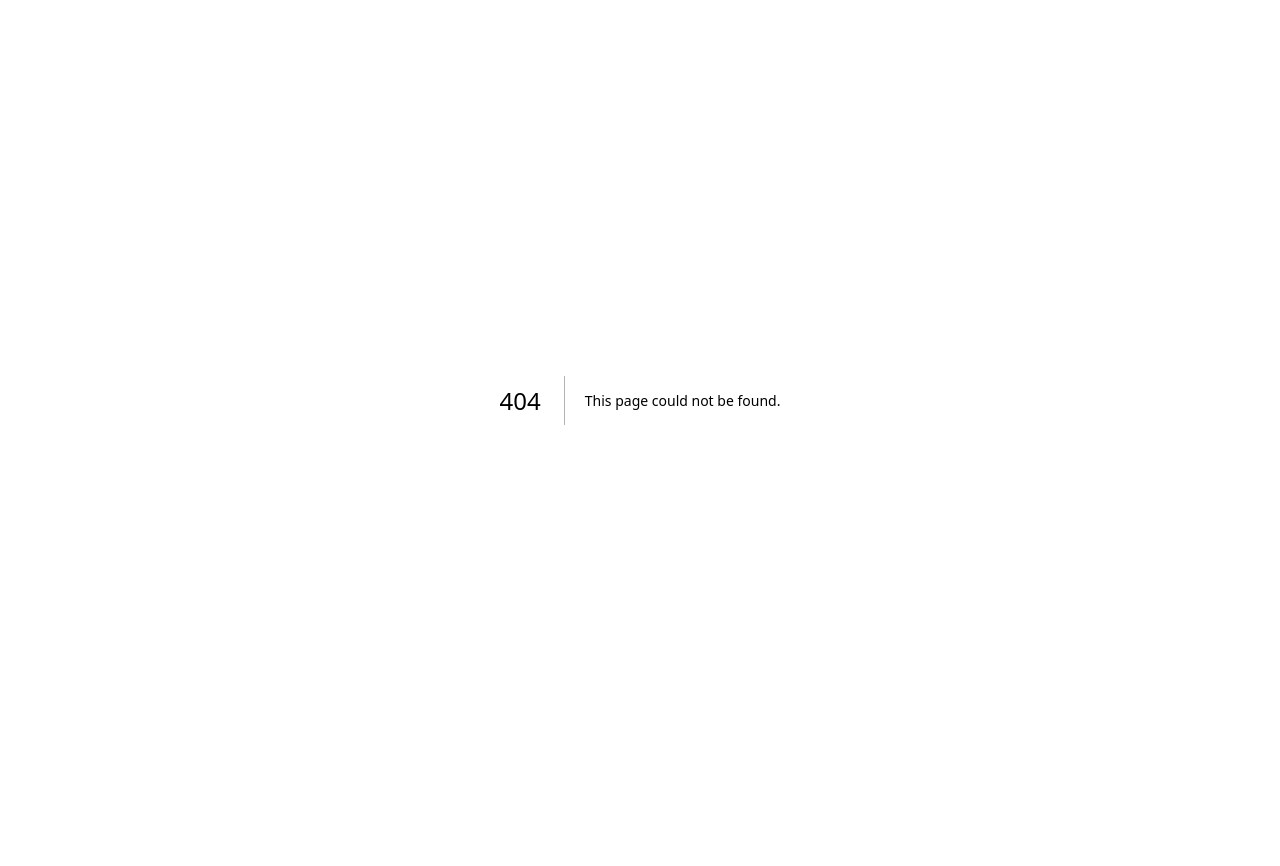
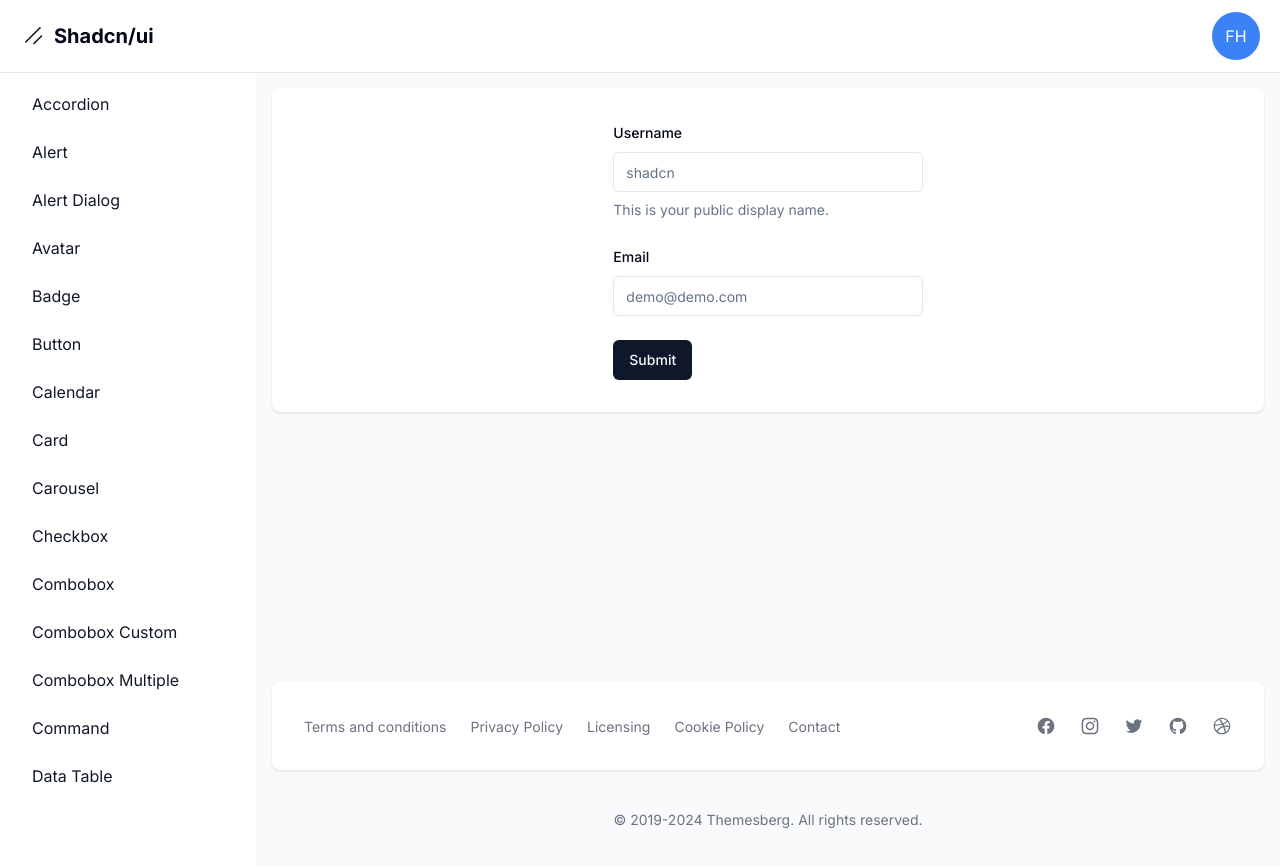
Before and after one commit to AlexMartin998/shadcn-next-b1, a Next.js app: page /dashboard/form in a window 1280 px wide. Before the commit this address had no page. Shown: the top 866 px of the page. Before the commit the page ends 800 px from the top, so only its background shows below. Built offline with nearby package versions, Linux system fonts and the light colour scheme.

Commit message:
ADD: Form - CustomInputComponent

```diff
--- a/package.json
+++ b/package.json
@@ -9,6 +9,7 @@
     "lint": "next lint"
   },
   "dependencies": {
+    "@hookform/resolvers": "^3.6.0",
     "@radix-ui/react-accordion": "^1.1.2",
     "@radix-ui/react-alert-dialog": "^1.0.5",
     "@radix-ui/react-avatar": "^1.0.4",
@@ -18,6 +19,7 @@
     "@radix-ui/react-label": "^2.0.2",
     "@radix-ui/react-popover": "^1.0.7",
     "@radix-ui/react-progress": "^1.0.3",
+    "@radix-ui/react-radio-group": "^1.1.3",
     "@radix-ui/react-select": "^2.0.0",
     "@radix-ui/react-separator": "^1.0.3",
     "@radix-ui/react-slider": "^1.1.2",
@@ -37,11 +39,13 @@
     "react": "^18",
     "react-day-picker": "^8.10.1",
     "react-dom": "^18",
+    "react-hook-form": "^7.51.5",
     "sonner": "^1.4.41",
     "tailwind-merge": "^2.3.0",
     "tailwindcss-animate": "^1.0.7",
     "unique-names-generator": "^4.7.1",
-    "uuid": "^9.0.1"
+    "uuid": "^9.0.1",
+    "zod": "^3.23.8"
   },
   "devDependencies": {
     "@types/node": "^20",
--- /dev/null
+++ b/src/app/dashboard/form/page.tsx
@@ -0,0 +1,103 @@
+'use client';
+
+import { zodResolver } from '@hookform/resolvers/zod';
+import { useForm } from 'react-hook-form';
+import { z } from 'zod';
+
+// form
+import { Button } from '@/components/ui/button';
+import {
+  Form,
+  FormControl,
+  FormDescription,
+  FormField,
+  FormItem,
+  FormLabel,
+  FormMessage,
+} from '@/components/ui/form';
+import { Input } from '@/components/ui/input';
+import { toast } from '@/components/ui/use-toast';
+
+import { CustomInputComponent } from '@/components/custom-ui/forms';
+
+export type FormValuesType = z.infer<typeof formSchema>;
+const formSchema = z.object({
+  username: z.string().min(2).max(12),
+  email: z.string().email(),
+});
+
+export type PageProps = {};
+
+const Page: React.FC<PageProps> = () => {
+  const form = useForm<FormValuesType>({
+    resolver: zodResolver(formSchema),
+    defaultValues: {
+      username: '',
+      email: '',
+    },
+  });
+
+  // 2. Define a submit handler.
+  function onSubmit(data: FormValuesType) {
+    // Do something with the form values.
+    // ✅ This will be type-safe and validated.
+    console.log({ data });
+
+    toast({
+      title: 'You submitted the following values:',
+      description: (
+        <pre className="mt-2 w-[340px] rounded-md bg-slate-950 p-4">
+          <code className="text-white">{JSON.stringify(data, null, 2)}</code>
+        </pre>
+      ),
+    });
+  }
+
+  return (
+    <div className="flex items-center justify-center w-1/2 mx-auto">
+      {/* Shadcn form */}
+      <Form {...form}>
+        {/* ============ HTML form to be handled by useForm ============ */}
+        <form
+          onSubmit={form.handleSubmit(onSubmit)}
+          className="w-2/3 space-y-6"
+        >
+          {/* --------- username --------- */}
+          <FormField
+            control={form.control}
+            name="username"
+            render={({ field }) => (
+              <FormItem>
+                <FormLabel>Username</FormLabel>
+
+                <FormControl>
+                  <Input placeholder="shadcn" {...field} />
+                </FormControl>
+
+                <FormDescription>
+                  This is your public display name.
+                </FormDescription>
+
+                {/* like helper text - form error message */}
+                <FormMessage />
+              </FormItem>
+            )}
+          />
+
+          {/* --------- email --------- */}
+          <CustomInputComponent<FormValuesType>
+            label="Email"
+            name="username"
+            placeholder="demo@demo.com"
+            control={form.control}
+            type="email"
+          />
+
+          <Button type="submit">Submit</Button>
+        </form>
+      </Form>
+    </div>
+  );
+};
+
+export default Page;
--- a/src/app/dashboard/layout.tsx
+++ b/src/app/dashboard/layout.tsx
@@ -95,6 +95,12 @@
   {
     name: 'data table',
     href: 'data-table',
+  },
+
+  // form
+  {
+    name: 'form',
+    href: 'form',
   },
 ].sort((a, b) => a.name.localeCompare(b.name));
 
--- /dev/null
+++ b/src/components/custom-ui/forms/CustomInputComponent.tsx
@@ -0,0 +1,53 @@
+import type { HTMLInputTypeAttribute } from 'react';
+import type { Control, FieldValues, Path } from 'react-hook-form';
+
+import {
+  FormControl,
+  FormDescription,
+  FormField,
+  FormItem,
+  FormLabel,
+  FormMessage,
+} from '@/components/ui/form';
+import { Input } from '@/components/ui/input';
+
+export type CustomInputComponentProps<T extends FieldValues> = {
+  name: Path<T>; // keyof T;
+  label: string;
+  placeholder?: string;
+  control: Control<T> | undefined;
+
+  type: HTMLInputTypeAttribute | undefined;
+
+  description?: string;
+};
+
+export default function CustomInputComponent<T extends FieldValues>({
+  label,
+  name,
+  control,
+  placeholder,
+  type = 'text',
+  description,
+}: CustomInputComponentProps<T>) {
+  return (
+    <FormField
+      control={control}
+      name={name}
+      render={({ field }) => (
+        <FormItem>
+          <FormLabel>{label}</FormLabel>
+
+          <FormControl>
+            <Input placeholder={placeholder} type={type} {...field} />
+          </FormControl>
+
+          {description && <FormDescription>{description}</FormDescription>}
+
+          {/* like helper text - form error message */}
+          <FormMessage />
+        </FormItem>
+      )}
+    />
+  );
+}
--- /dev/null
+++ b/src/components/custom-ui/forms/index.ts
@@ -0,0 +1 @@
+export { default as CustomInputComponent } from './CustomInputComponent';
--- /dev/null
+++ b/src/components/ui/form.tsx
@@ -0,0 +1,177 @@
+import * as React from 'react';
+import * as LabelPrimitive from '@radix-ui/react-label';
+import { Slot } from '@radix-ui/react-slot';
+import {
+  Controller,
+  ControllerProps,
+  FieldPath,
+  FieldValues,
+  FormProvider,
+  useFormContext,
+} from 'react-hook-form';
+
+import { cn } from '@/lib/utils';
+import { Label } from '@/components/ui/label';
+
+const Form = FormProvider;
+
+type FormFieldContextValue<
+  TFieldValues extends FieldValues = FieldValues,
+  TName extends FieldPath<TFieldValues> = FieldPath<TFieldValues>
+> = {
+  name: TName;
+};
+
+const FormFieldContext = React.createContext<FormFieldContextValue>(
+  {} as FormFieldContextValue
+);
+
+const FormField = <
+  TFieldValues extends FieldValues = FieldValues,
+  TName extends FieldPath<TFieldValues> = FieldPath<TFieldValues>
+>({
+  ...props
+}: ControllerProps<TFieldValues, TName>) => {
+  return (
+    <FormFieldContext.Provider value={{ name: props.name }}>
+      <Controller {...props} />
+    </FormFieldContext.Provider>
+  );
+};
+
+const useFormField = () => {
+  const fieldContext = React.useContext(FormFieldContext);
+  const itemContext = React.useContext(FormItemContext);
+  const { getFieldState, formState } = useFormContext();
+
+  const fieldState = getFieldState(fieldContext.name, formState);
+
+  if (!fieldContext) {
+    throw new Error('useFormField should be used within <FormField>');
+  }
+
+  const { id } = itemContext;
+
+  return {
+    id,
+    name: fieldContext.name,
+    formItemId: `${id}-form-item`,
+    formDescriptionId: `${id}-form-item-description`,
+    formMessageId: `${id}-form-item-message`,
+    ...fieldState,
+  };
+};
+
+type FormItemContextValue = {
+  id: string;
+};
+
+const FormItemContext = React.createContext<FormItemContextValue>(
+  {} as FormItemContextValue
+);
+
+const FormItem = React.forwardRef<
+  HTMLDivElement,
+  React.HTMLAttributes<HTMLDivElement>
+>(({ className, ...props }, ref) => {
+  const id = React.useId();
+
+  return (
+    <FormItemContext.Provider value={{ id }}>
+      <div ref={ref} className={cn('space-y-2', className)} {...props} />
+    </FormItemContext.Provider>
+  );
+});
+FormItem.displayName = 'FormItem';
+
+const FormLabel = React.forwardRef<
+  React.ElementRef<typeof LabelPrimitive.Root>,
+  React.ComponentPropsWithoutRef<typeof LabelPrimitive.Root>
+>(({ className, ...props }, ref) => {
+  const { error, formItemId } = useFormField();
+
+  return (
+    <Label
+      ref={ref}
+      className={cn(error && 'text-destructive', className)}
+      htmlFor={formItemId}
+      {...props}
+    />
+  );
+});
+FormLabel.displayName = 'FormLabel';
+
+const FormControl = React.forwardRef<
+  React.ElementRef<typeof Slot>,
+  React.ComponentPropsWithoutRef<typeof Slot>
+>(({ ...props }, ref) => {
+  const { error, formItemId, formDescriptionId, formMessageId } =
+    useFormField();
+
+  return (
+    <Slot
+      ref={ref}
+      id={formItemId}
+      aria-describedby={
+        !error
+          ? `${formDescriptionId}`
+          : `${formDescriptionId} ${formMessageId}`
+      }
+      aria-invalid={!!error}
+      {...props}
+    />
+  );
+});
+FormControl.displayName = 'FormControl';
+
+const FormDescription = React.forwardRef<
+  HTMLParagraphElement,
+  React.HTMLAttributes<HTMLParagraphElement>
+>(({ className, ...props }, ref) => {
+  const { formDescriptionId } = useFormField();
+
+  return (
+    <p
+      ref={ref}
+      id={formDescriptionId}
+      className={cn('text-sm text-muted-foreground', className)}
+      {...props}
+    />
+  );
+});
+FormDescription.displayName = 'FormDescription';
+
+const FormMessage = React.forwardRef<
+  HTMLParagraphElement,
+  React.HTMLAttributes<HTMLParagraphElement>
+>(({ className, children, ...props }, ref) => {
+  const { error, formMessageId } = useFormField();
+  const body = error ? String(error?.message) : children;
+
+  if (!body) {
+    return null;
+  }
+
+  return (
+    <p
+      ref={ref}
+      id={formMessageId}
+      className={cn('text-sm font-medium text-destructive', className)}
+      {...props}
+    >
+      {body}
+    </p>
+  );
+});
+FormMessage.displayName = 'FormMessage';
+
+export {
+  useFormField,
+  Form,
+  FormItem,
+  FormLabel,
+  FormControl,
+  FormDescription,
+  FormMessage,
+  FormField,
+};
--- /dev/null
+++ b/src/components/ui/radio-group.tsx
@@ -0,0 +1,44 @@
+"use client"
+
+import * as React from "react"
+import * as RadioGroupPrimitive from "@radix-ui/react-radio-group"
+import { Circle } from "lucide-react"
+
+import { cn } from "@/lib/utils"
+
+const RadioGroup = React.forwardRef<
+  React.ElementRef<typeof RadioGroupPrimitive.Root>,
+  React.ComponentPropsWithoutRef<typeof RadioGroupPrimitive.Root>
+>(({ className, ...props }, ref) => {
+  return (
+    <RadioGroupPrimitive.Root
+      className={cn("grid gap-2", className)}
+      {...props}
+      ref={ref}
+    />
+  )
+})
+RadioGroup.displayName = RadioGroupPrimitive.Root.displayName
+
+const RadioGroupItem = React.forwardRef<
+  React.ElementRef<typeof RadioGroupPrimitive.Item>,
+  React.ComponentPropsWithoutRef<typeof RadioGroupPrimitive.Item>
+>(({ className, ...props }, ref) => {
+  return (
+    <RadioGroupPrimitive.Item
+      ref={ref}
+      className={cn(
+        "aspect-square h-4 w-4 rounded-full border border-primary text-primary ring-offset-background focus:outline-none focus-visible:ring-2 focus-visible:ring-ring focus-visible:ring-offset-2 disabled:cursor-not-allowed disabled:opacity-50",
+        className
+      )}
+      {...props}
+    >
+      <RadioGroupPrimitive.Indicator className="flex items-center justify-center">
+        <Circle className="h-2.5 w-2.5 fill-current text-current" />
+      </RadioGroupPrimitive.Indicator>
+    </RadioGroupPrimitive.Item>
+  )
+})
+RadioGroupItem.displayName = RadioGroupPrimitive.Item.displayName
+
+export { RadioGroup, RadioGroupItem }
```
Also changed, not shown: 1 other file (tests, documents, lock files or other folders).
